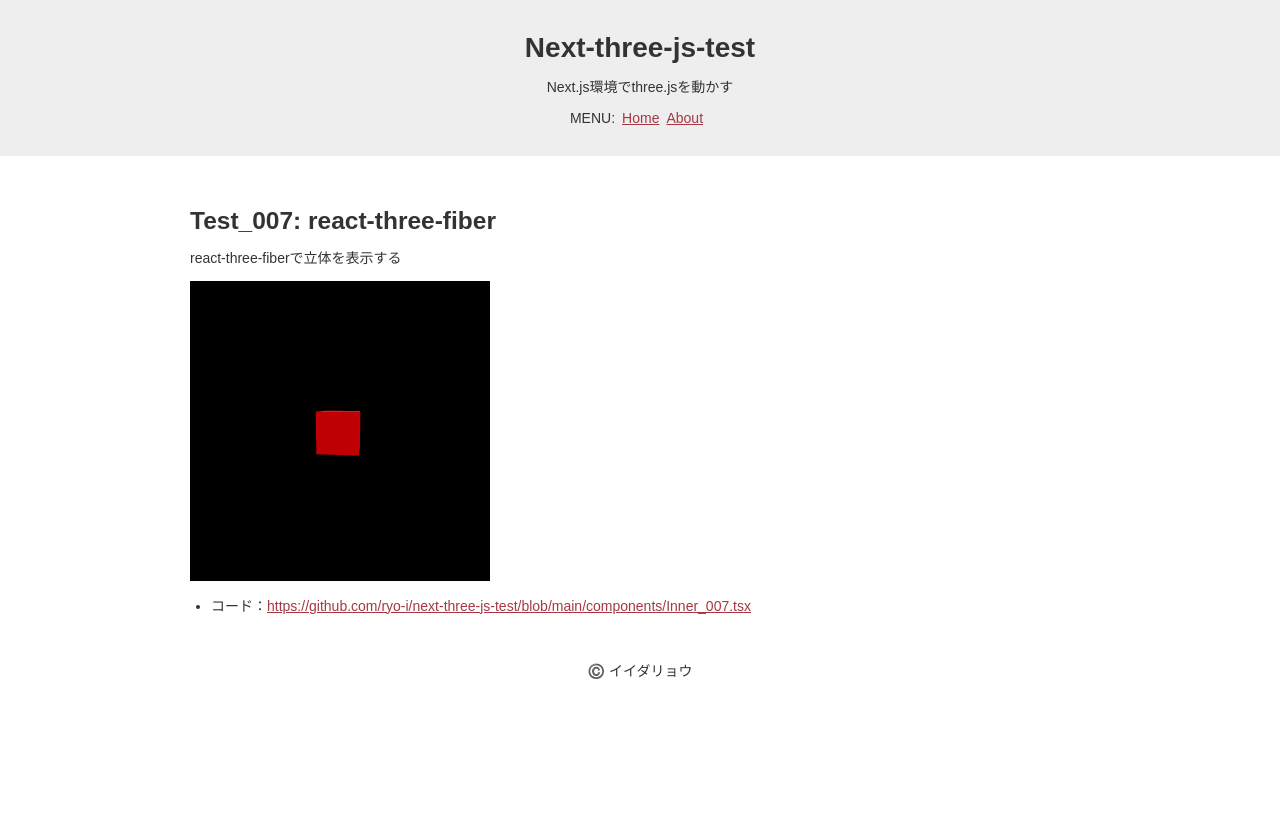
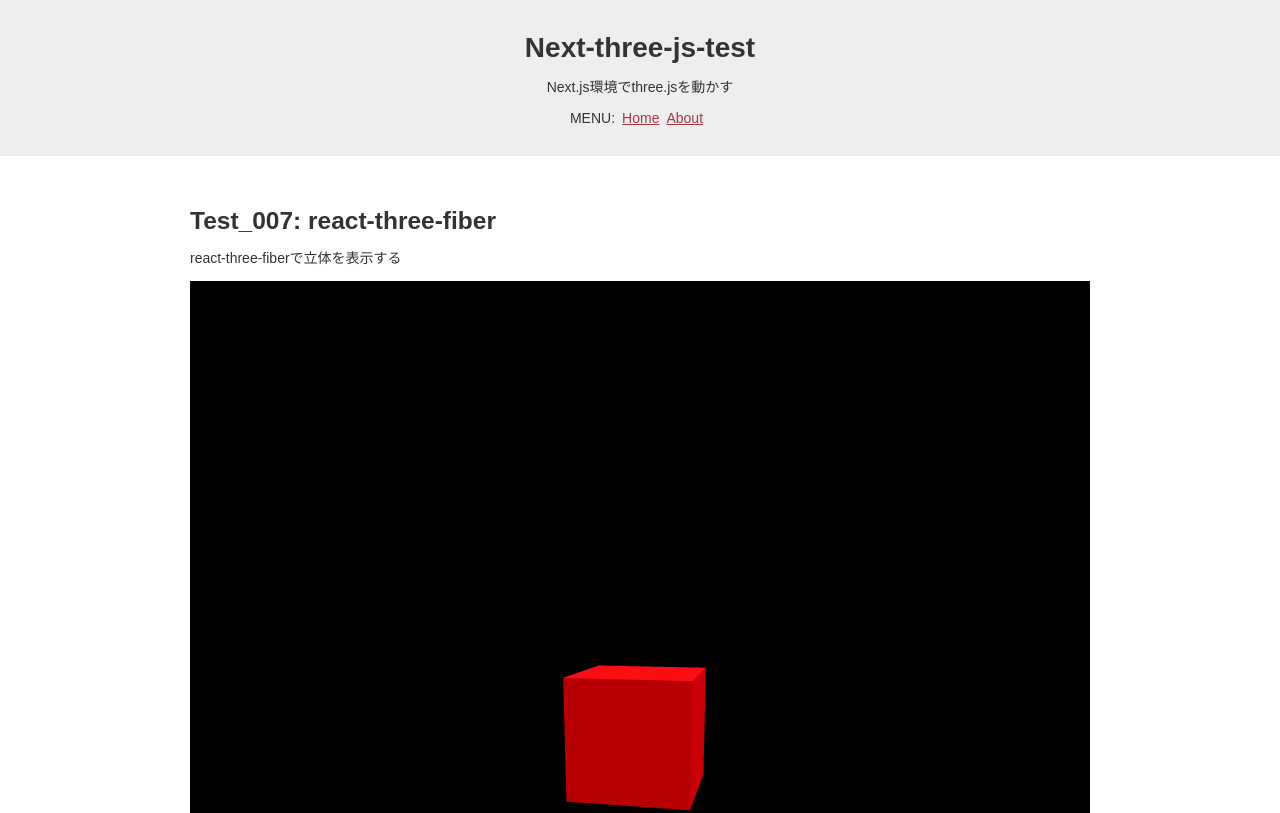
Before and after one commit to ryo-i/next-three-js-test, a Next.js app: page /test/007 in a window 1280 px wide. Shown: the top 813 px of the page. Built offline with nearby package versions, Linux system fonts and the light colour scheme.

Commit message:
canvasタグのサイズ設定を変更 #6

```diff
--- a/components/Inner_007.tsx
+++ b/components/Inner_007.tsx
@@ -61,12 +61,12 @@ function Inner() {
   // JSX
   return (
     <>
-      <div id="canvas-container" style={{
-        width: canvasSize + "px",
-        height: canvasSize + "px",
-        background: "#000"
-      }}>
-        <Canvas ref={figureElm}>
+      <div id="canvas-container" ref={figureElm}>
+        <Canvas style={{
+          width: canvasSize + "px",
+          height: canvasSize + "px",
+          background: "#000"
+        }}>
           <hemisphereLight args={[0xffffbb, 0x080820, 1]} />
           <Cube />
         </Canvas>
--- a/pages/about.tsx
+++ b/pages/about.tsx
@@ -58,7 +58,7 @@ function About() {
             <section>
                 <h2>進捗</h2>
                 <ul>
-                    <li>PerspectiveCameraを設定 <a href="https://github.com/ryo-i/next-app-started/issues/6">#6</a></li>
+                    <li>canvasタグのサイズ設定を変更 <a href="https://github.com/ryo-i/next-app-started/issues/6">#6</a></li>
                     <li>ブログurlがある時だけページに表示 <a href="https://github.com/ryo-i/next-app-started/issues/3">#3</a></li>
 
                 </ul>
```
Also changed, not shown: 1 other file (tests, documents, lock files or other folders).
